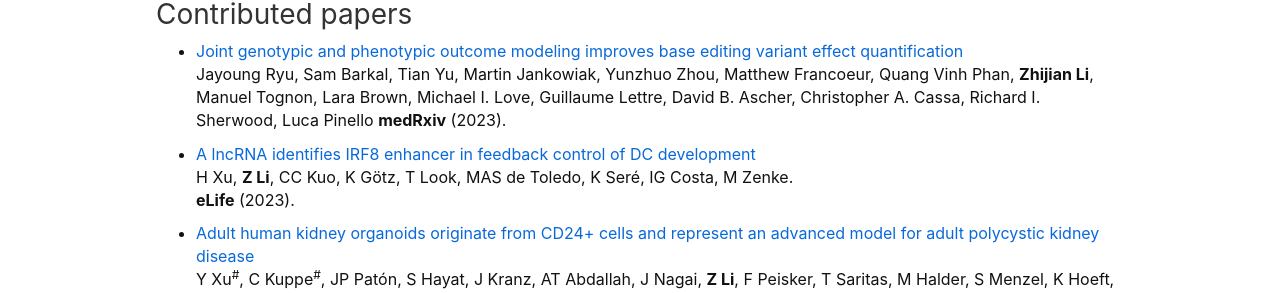
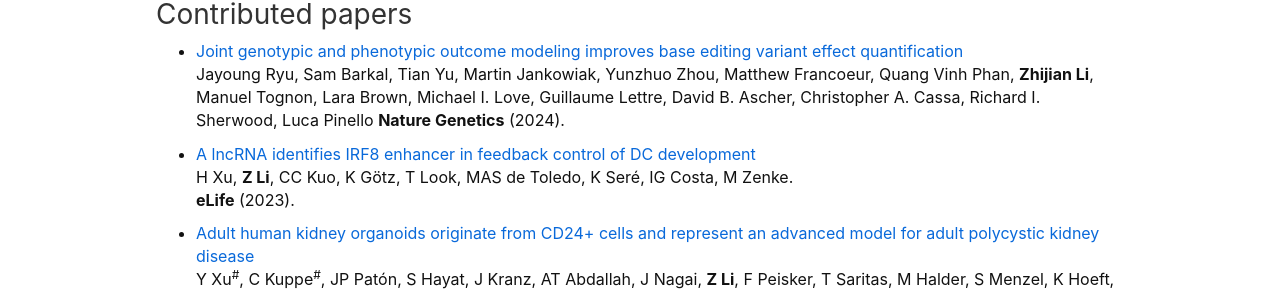
Before and after one commit to lzj1769/lzj1769.github.io, a Jekyll site: the page built from _pages/publications.md, in a window 1280 px wide and 900 px high, scrolled down 768 px. Shown: the part 150-443 px from the top of the window. Built offline with Jekyll 4.4.1, drawn with Linux system fonts in a browser that asks for light colours; nearby versions of some CDN libraries.

Commit message:
update publications

```diff
--- a/_pages/publications.md
+++ b/_pages/publications.md
@@ -43,9 +43,9 @@ C Kuppe<sup>\#</sup>, ROR Flores<sup>\#</sup>, **Z Li<sup>\#</sup>**, S Hayat, R
 
 ### Contributed papers
 
-* [Joint genotypic and phenotypic outcome modeling improves base editing variant effect quantification](https://www.medrxiv.org/content/10.1101/2023.09.08.23295253v1) \
+* [Joint genotypic and phenotypic outcome modeling improves base editing variant effect quantification](https://www.nature.com/articles/s41588-024-01726-6) \
 Jayoung Ryu, Sam Barkal, Tian Yu, Martin Jankowiak, Yunzhuo Zhou, Matthew Francoeur, Quang Vinh Phan, **Zhijian Li**, Manuel Tognon, Lara Brown, Michael I. Love, Guillaume Lettre, David B. Ascher, Christopher A. Cassa, Richard I. Sherwood, Luca Pinello
-**medRxiv** (2023).
+**Nature Genetics** (2024).
 
 
 * [A lncRNA identifies IRF8 enhancer in feedback control of DC development](https://elifesciences.org/articles/83342)\
```
